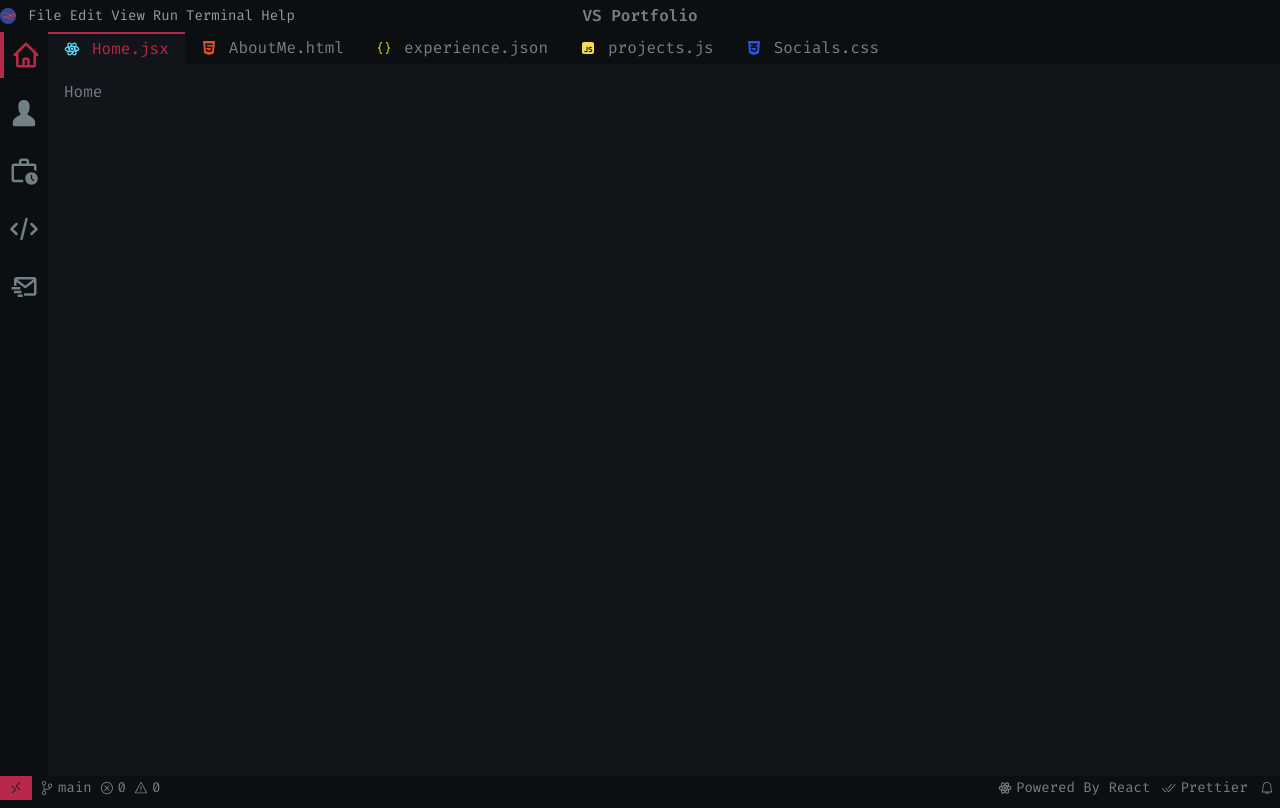
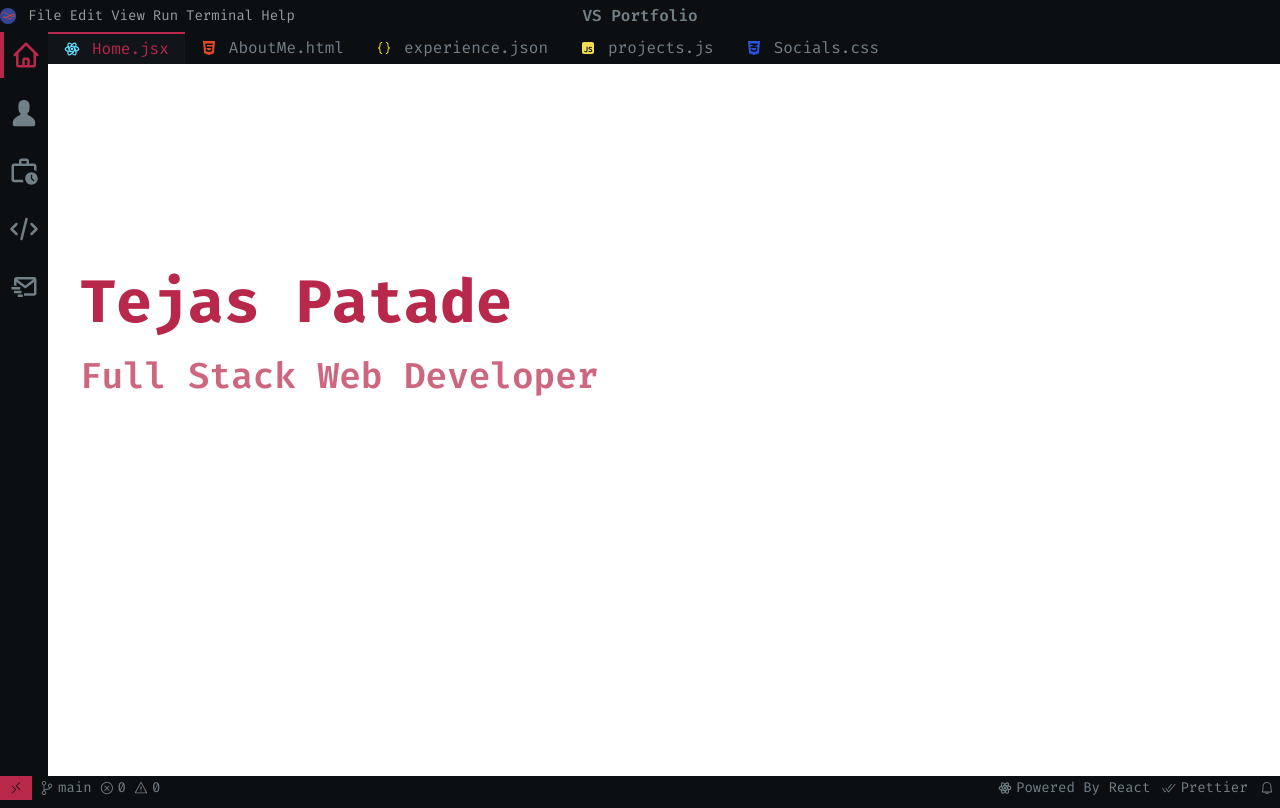
Before and after one commit to Tejaspatade/vs-portfolio, a React (Vite) app: page / in a window 1280 px wide. Built offline with nearby package versions, Linux system fonts and the light colour scheme.

Commit message:
Fixed that annoying stretch bug Bruhhh

```diff
--- a/src/components/ViewPage.jsx
+++ b/src/components/ViewPage.jsx
@@ -10,7 +10,7 @@ const ViewPage = () => {
 	const { active } = useActivePage();
 
 	return (
-		<div className="row-start-2 h-full bg-[#111418]">
+		<div className="row-start-2 h-full flex flex-col bg-[#111418]">
 			<FileBar />
 			{active === "Home" && <Home />}
 			{active === "About Me" && <AboutMe />}
--- a/src/pages/AboutMe.jsx
+++ b/src/pages/AboutMe.jsx
@@ -1,6 +1,6 @@
 const AboutMe = () => {
 	return (
-		<div className="w-full h-full pl-4 pt-4 relative">
+		<div className="w-full flex-grow pl-4 pt-4 relative">
 			<div className="absolute right-12 top-2">
 				<span className="text-[red]">{"<img>"}</span> <br />
 				<img src="me.jpg" alt="" className="w-44" />
--- a/src/pages/ContactMe.jsx
+++ b/src/pages/ContactMe.jsx
@@ -1,6 +1,6 @@
 const ContactMe = () => {
 	return (
-		<div className="w-full h-full pl-4 pt-4">
+		<div className="w-full flex-grow pl-4 pt-4">
 			<span className="text-[#35a7ad]">{".socials"}</span>{" "}
 			<span className="text-[#ab7611]">{"{"}</span> <br />
 			<section className="pl-8">
--- a/src/pages/Experience.jsx
+++ b/src/pages/Experience.jsx
@@ -1,6 +1,6 @@
 const Experience = () => {
 	return (
-		<div className="w-full h-full pl-4 pt-4">
+		<div className="w-full flex-grow pl-4 pt-4">
 			<span className="text-[#ab7611]">{"{"}</span>
 			<section className="pl-8">
 				<span className="text-[#ab7611]">{'"experiences"'}</span>{" "}
--- a/src/pages/Home.jsx
+++ b/src/pages/Home.jsx
@@ -1,5 +1,12 @@
 const Home = () => {
-	return <div className="w-full h-full pl-4 pt-4">Home</div>;
+	return (
+		<div className="w-full flex-grow bg-white pl-8 pt-4 relative text-[#b7284a] select-none">
+			<h1 className="text-6xl font-bold mt-48">Tejas Patade</h1>
+			<h1 className="text-4xl font-semibold mt-6 opacity-70">
+				Full Stack Web Developer
+			</h1>
+		</div>
+	);
 };
 
 export default Home;
--- a/src/pages/Projects.jsx
+++ b/src/pages/Projects.jsx
@@ -37,7 +37,7 @@ const projs = [
 
 const Projects = () => {
 	return (
-		<div className="w-full h-full pl-4 pt-4 grid grid-cols-4 gap-2 items-center">
+		<div className="w-full flex-grow pl-4 pt-8 grid grid-cols-4 gap-2 items-center">
 			{projs.map((proj, i) => (
 				<Project
 					key={i}
--- a/src/pages/abc.css
+++ /dev/null
@@ -1,3 +0,0 @@
-.contacts {
-	height: auto;
-}
--- a/tailwind.config.js
+++ b/tailwind.config.js
@@ -5,6 +5,7 @@ export default {
 		extend: {
 			gridTemplateColumns: {
 				"g-t-c-2": "3rem auto",
+				mobile: "2rem auto",
 			},
 			gridTemplateRows: {
 				"g-t-r-3": "2rem auto 1.5rem",
```
